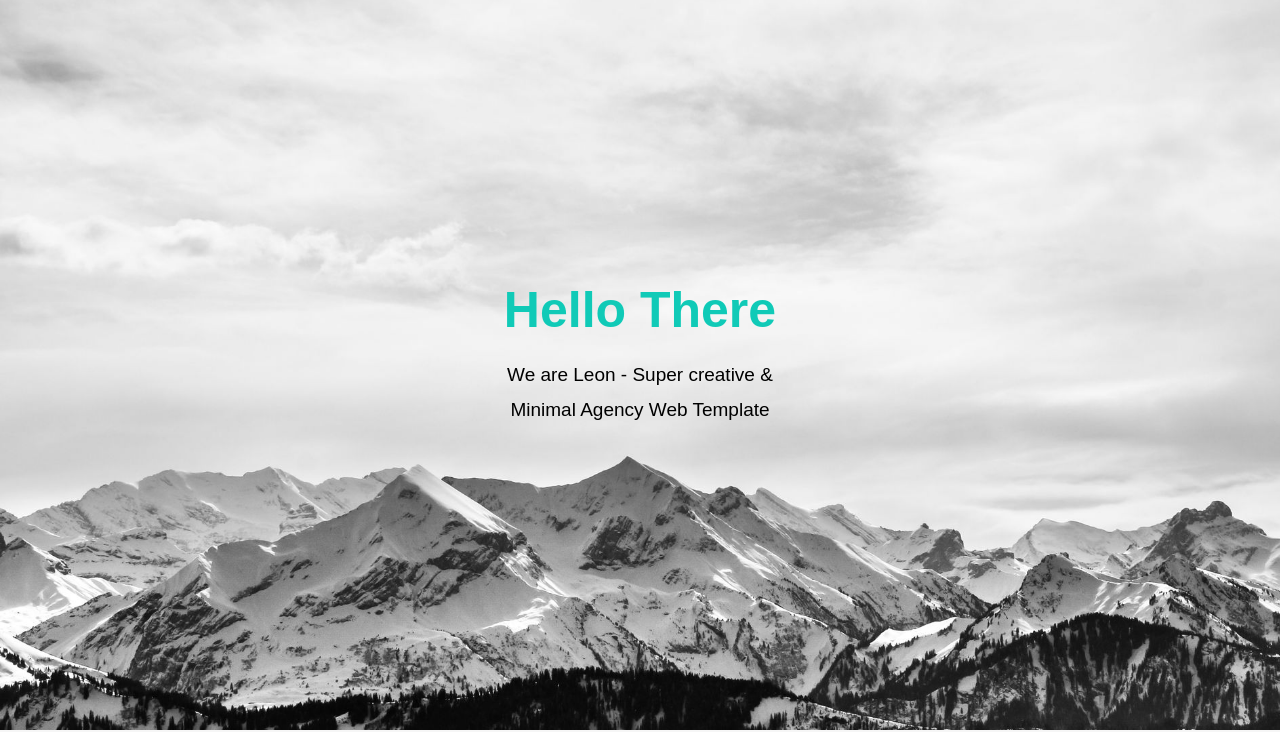
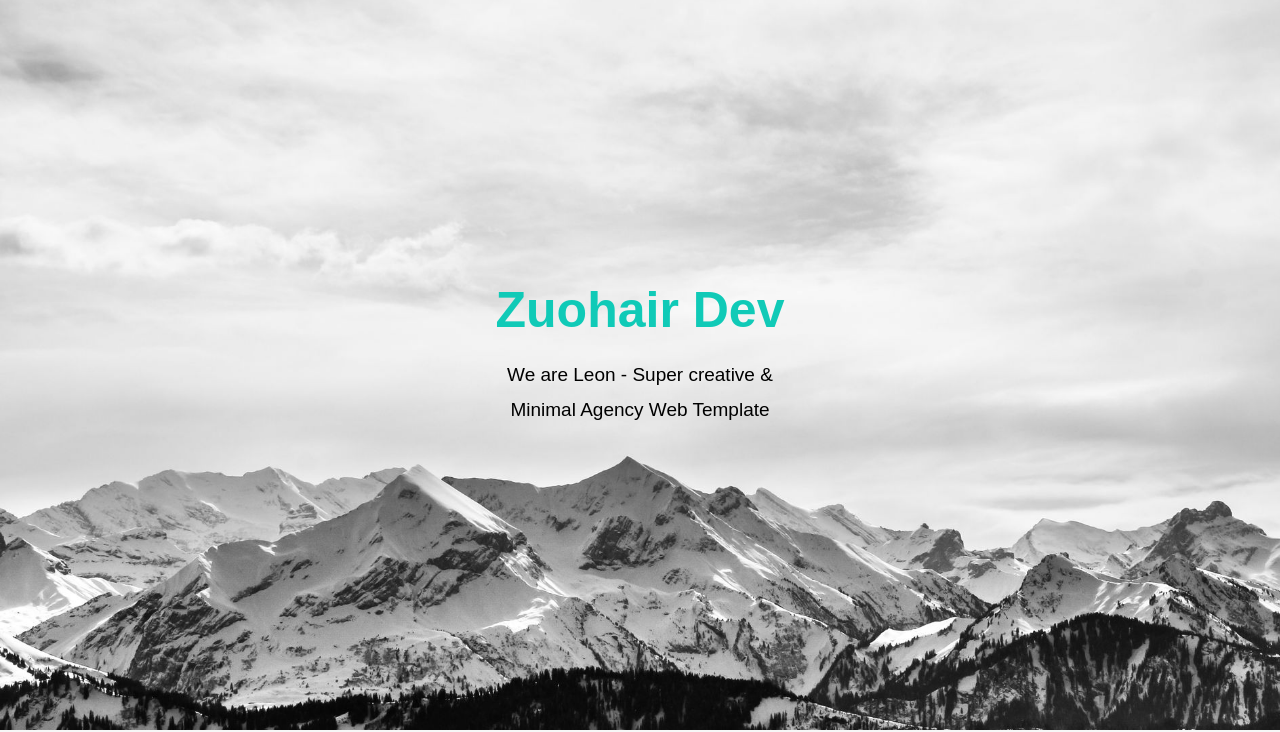
Before and after one commit to zouhaeir/leon, a plain HTML site: page index.html in a window 1280 px wide. Shown: the part 70-802 px from the top of the page. Drawn offline with Linux system fonts and the light colour scheme.

Commit message:
Update index.html

```diff
--- a/index.html
+++ b/index.html
@@ -36,7 +36,7 @@
     <!-- Start landing -->
     <div class="landing">
         <div class="intro-text">
-            <h1>Hello There</h1>
+            <h1>Zuohair Dev</h1>
             <p>We are Leon - Super creative & Minimal Agency Web Template</p>
         </div>
     </div>
```
